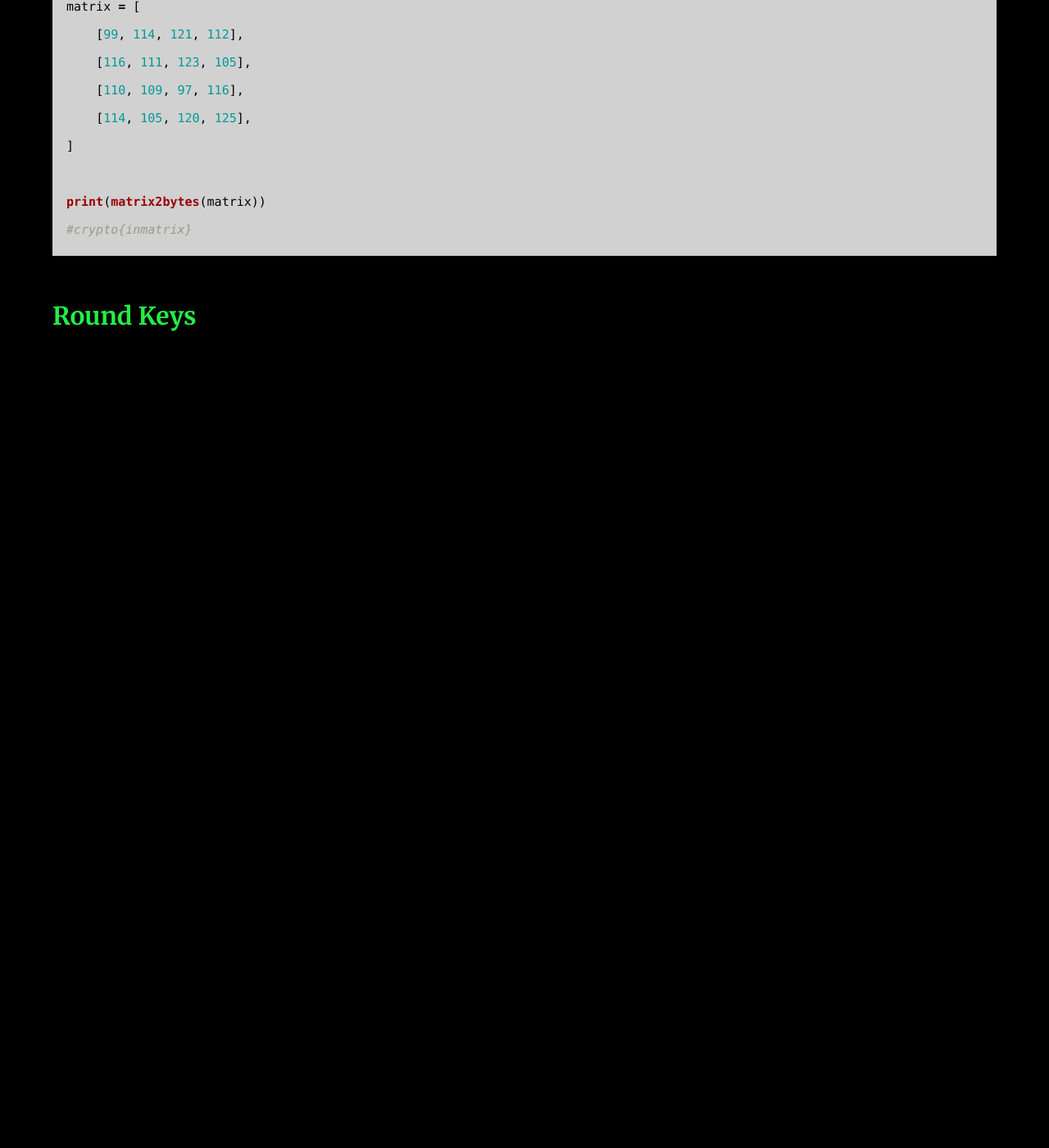
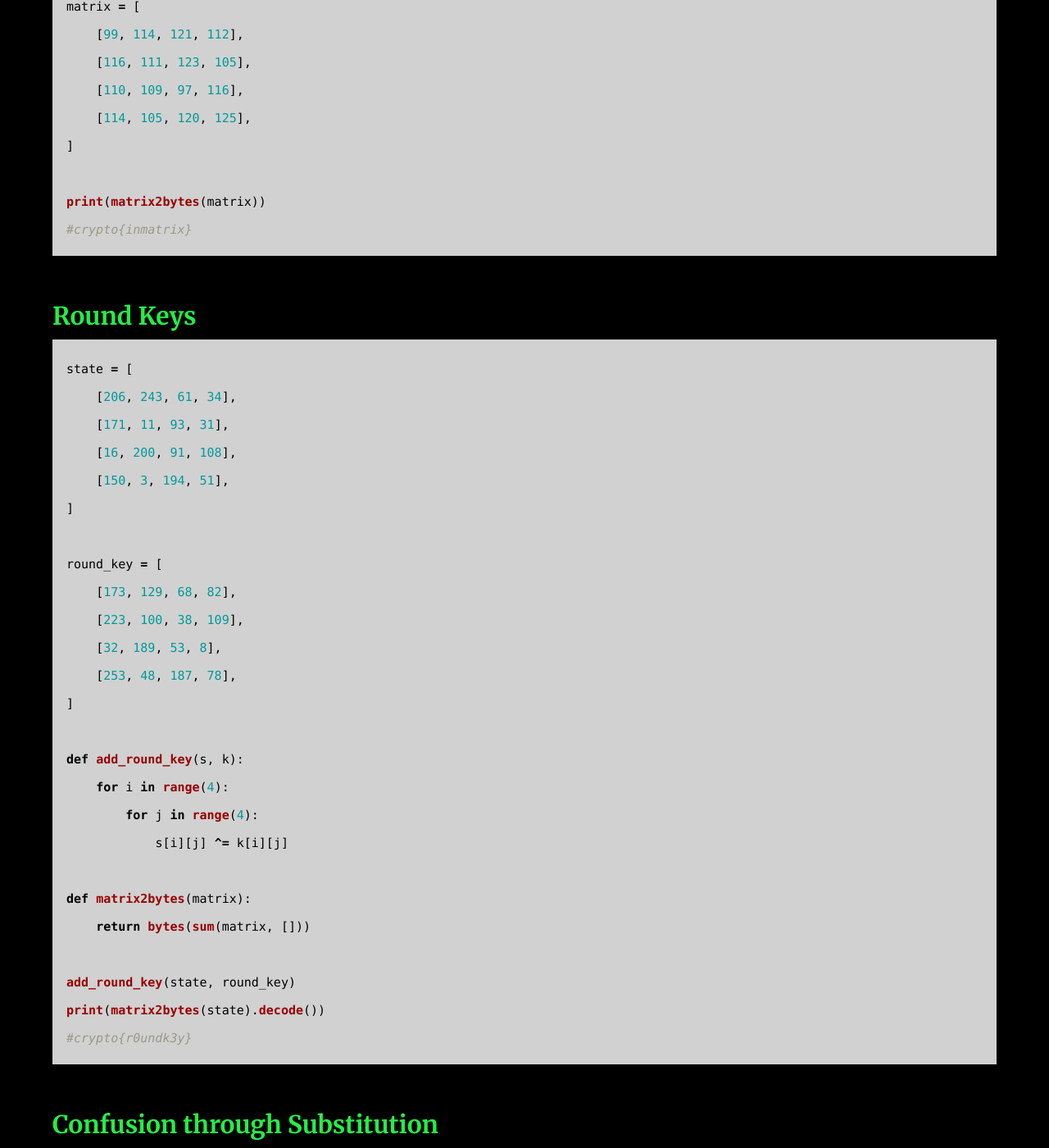
Before and after one commit to AC01010/Connor-McCartney.github.io, a Jekyll site: the page built from _posts/2013-06-12-CryptohackSymmetricHowAESWorks.md, in a window 1280 px wide and 1400 px high, scrolled down 912 px. Shown: the whole window at 82% size. Built offline with Jekyll 4.4.1, drawn with Linux system fonts in a browser that asks for light colours; before the commit the page ends 1326 px from its top, so only the background shows below that.

Commit message:
Update 2013-06-12-CryptohackSymmetricHowAESWorks.md

````diff
--- a/_posts/2013-06-12-CryptohackSymmetricHowAESWorks.md
+++ b/_posts/2013-06-12-CryptohackSymmetricHowAESWorks.md
@@ -41,3 +41,33 @@ print(matrix2bytes(matrix))
 ```
 
 ### Round Keys
+
+```python
+state = [
+    [206, 243, 61, 34],
+    [171, 11, 93, 31],
+    [16, 200, 91, 108],
+    [150, 3, 194, 51],
+]
+
+round_key = [
+    [173, 129, 68, 82],
+    [223, 100, 38, 109],
+    [32, 189, 53, 8],
+    [253, 48, 187, 78],
+]
+
+def add_round_key(s, k):
+    for i in range(4):
+        for j in range(4):
+            s[i][j] ^= k[i][j]
+
+def matrix2bytes(matrix):
+    return bytes(sum(matrix, []))
+
+add_round_key(state, round_key)
+print(matrix2bytes(state).decode())
+#crypto{r0undk3y}
+```
+
+### Confusion through Substitution
````
